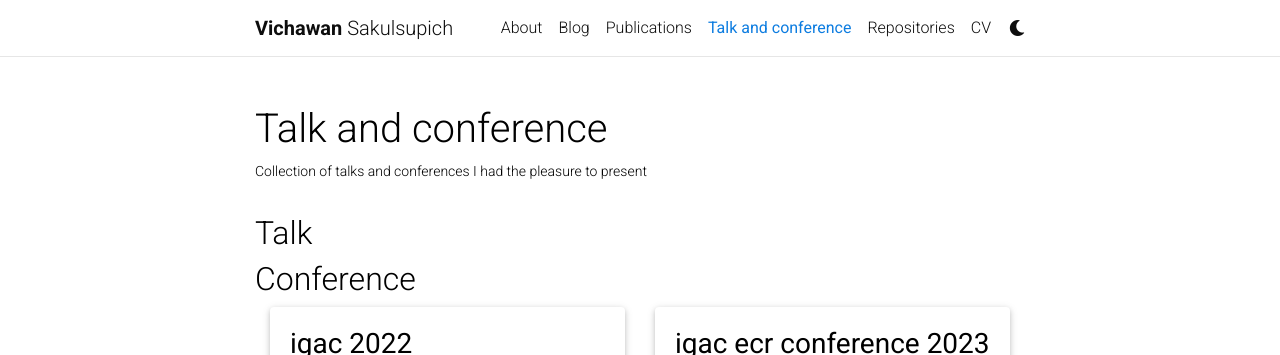
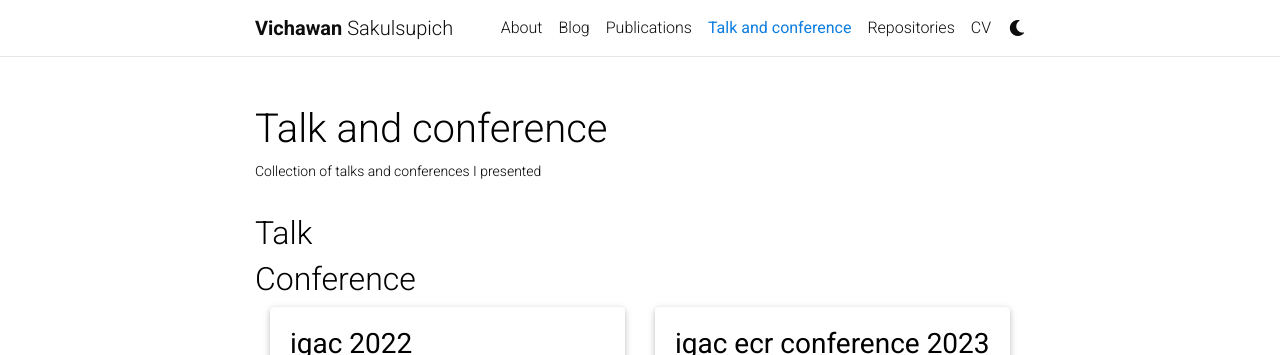
Before and after one commit to vichawans/vichawans.github.io, a Jekyll site: the page built from _pages/talks.md, in a window 1280 px wide. Shown: the top 355 px of the page. Built offline with Jekyll 4.4.1, drawn with Linux system fonts in a browser that asks for light colours; comment, search, counter and statistics services are not loaded; a style sheet for code colours, icons or effects is not loaded.

Commit message:
Update talks.md

```diff
--- a/_pages/talks.md
+++ b/_pages/talks.md
@@ -2,7 +2,7 @@
 layout: page
 title: Talk and conference
 permalink: /talks/
-description: Collection of talks and conferences I had the pleasure to present
+description: Collection of talks and conferences I presented
 nav: true
 nav_order: 2
 display_categories: [Talk, Conference]
```
